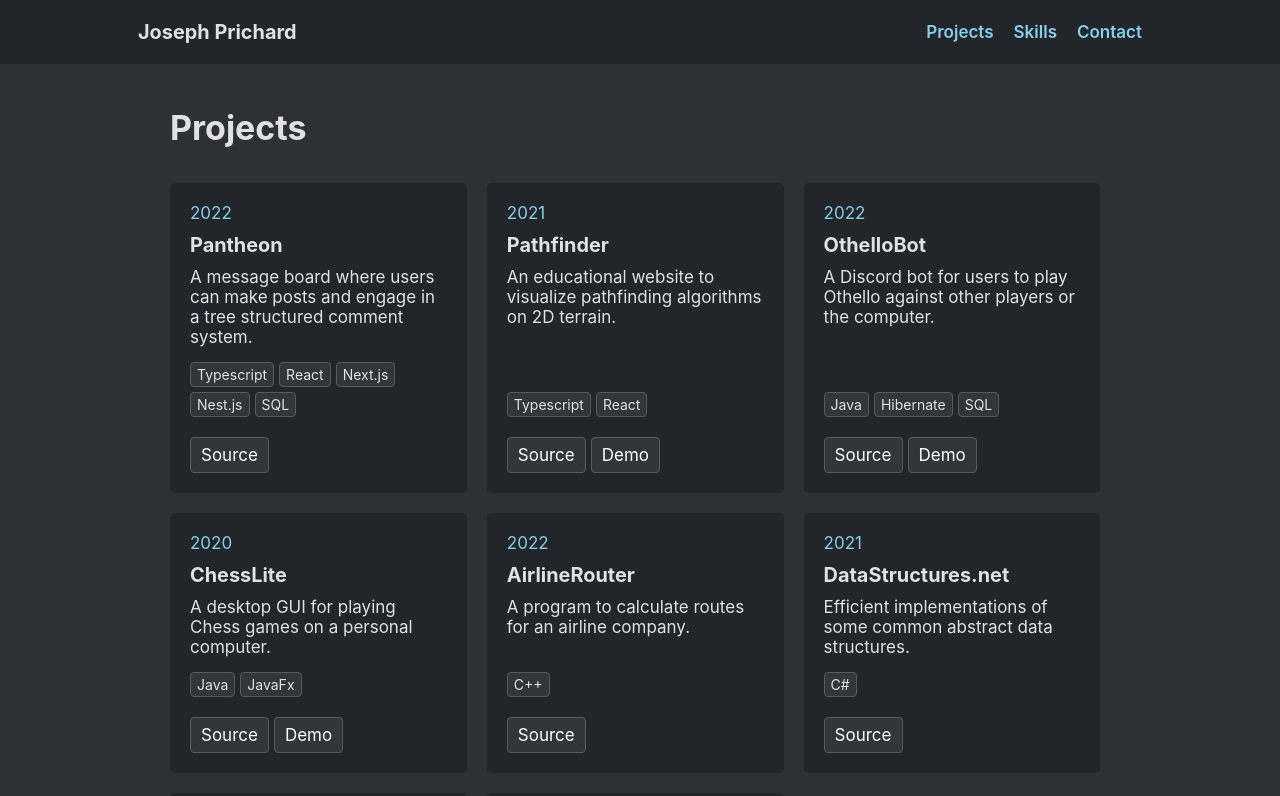
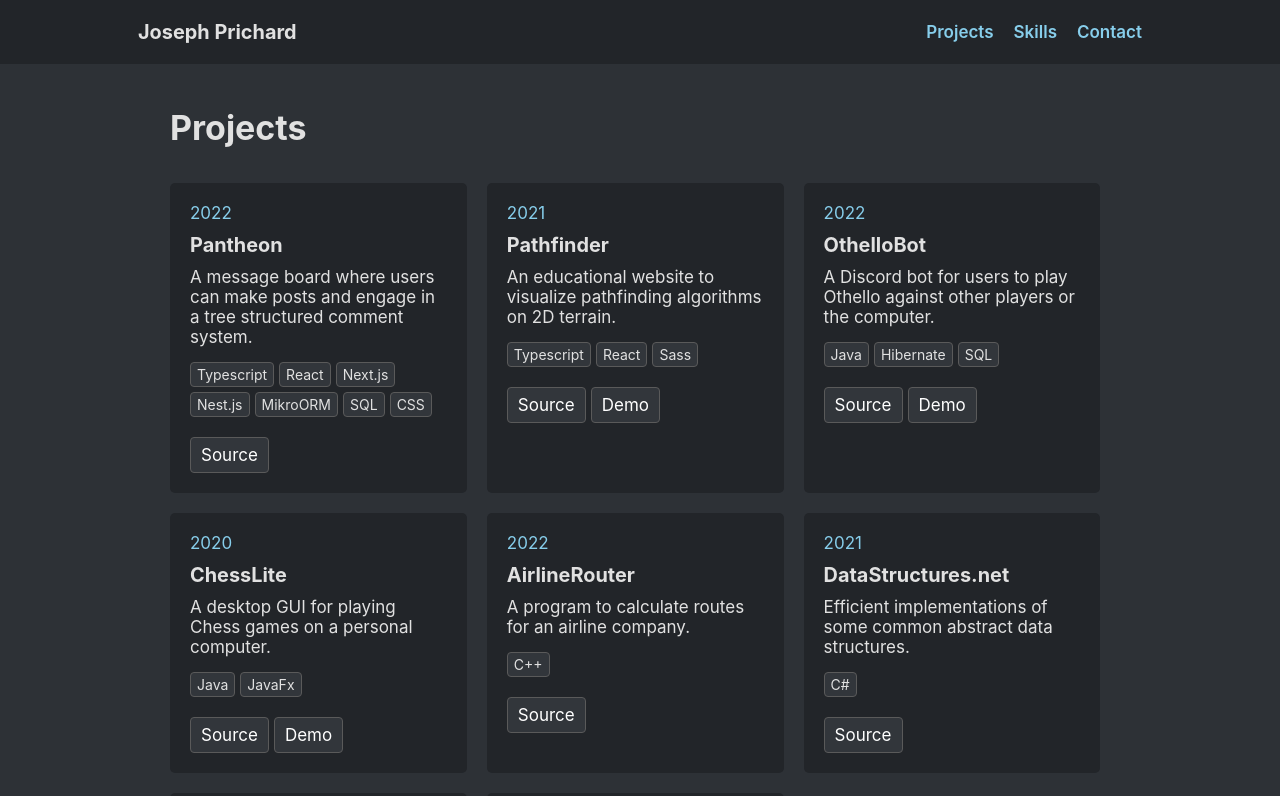
Before and after one commit to JosephPrichard/JosephPrichard.app, a Next.js app: page /projects in a window 1280 px wide. Shown: the top 796 px of the page. Built offline with nearby package versions, Linux system fonts and the light colour scheme.

Commit message:
Changed formatting + Added tech

```diff
--- a/src/components/ProjectPanel.tsx
+++ b/src/components/ProjectPanel.tsx
@@ -28,6 +28,8 @@ const ProjectPanel = ({ project }: Props) => {
                         );
                     })}
                 </div>
+            </div>
+            <div>
                 {!project.source || <ButtonLink href={project.source} title="Source"/>}
                 {!project.demo || <ButtonLink href={project.demo} title="Demo"/>}
             </div>
--- a/src/data/projects.ts
+++ b/src/data/projects.ts
@@ -6,7 +6,7 @@ export const projects: Project[] = [
         year: "2022-08-01",
         desc: "A message board where users can make posts and engage in a tree structured comment system.",
         source: "https://github.com/JosephPrichard/Pantheon",
-        tags: ["Typescript", "React", "Next.js", "Nest.js", "SQL"]
+        tags: ["Typescript", "React", "Next.js", "Nest.js", "MikroORM", "SQL", "CSS"]
     },
     {
         title: "Pathfinder",
@@ -14,7 +14,7 @@ export const projects: Project[] = [
         desc: "An educational website to visualize pathfinding algorithms on 2D terrain.",
         source: "https://github.com/JosephPrichard/Pathfinder",
         demo: "https://josephprichard.github.io/Pathfinder",
-        tags: ["Typescript", "React"]
+        tags: ["Typescript", "React", "Sass"]
     },
     {
         title: "OthelloBot",
--- a/styles/global.css
+++ b/styles/global.css
@@ -220,7 +220,8 @@ a {
 }
 
 .ProjectBottom {
-    margin-top: auto;
+    /*margin-top: auto;*/
+    /*margin-bottom: auto;*/
 }
 
 .ProjectTags {
```
Also changed, not shown: src/data/groups.ts (+6 -5 lines).
